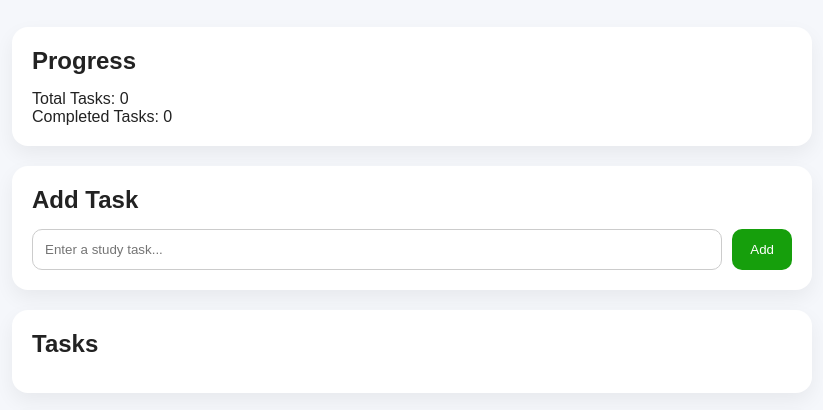
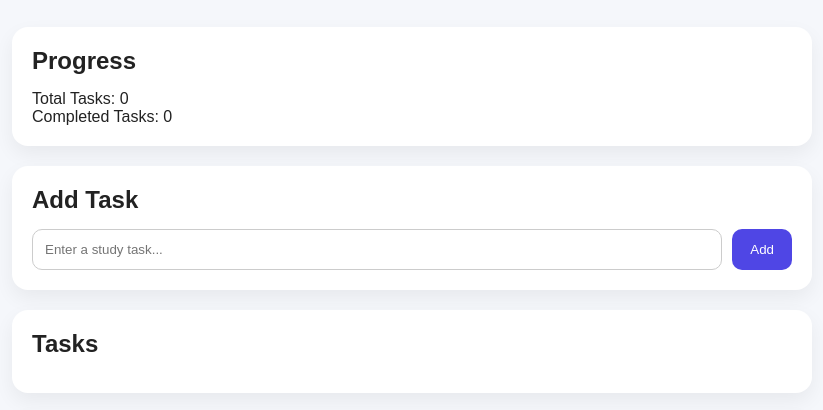
Before and after one commit to ayush-bista/StudyFlow, a plain HTML site: page index.html in a window 1280 px wide. Shown: the part 154-564 px from the top of the page, without its empty margins (228-1051 px from the left). Drawn offline with Linux system fonts and the light colour scheme.

Commit message:
Updates CSS

```diff
--- a/style.css
+++ b/style.css
@@ -88,7 +88,7 @@ h2 {
 }
 
 .task-input button {
-  background: #169f0c;
+  background: #4f46e5;
 }
 
 .timer-buttons button {
```
